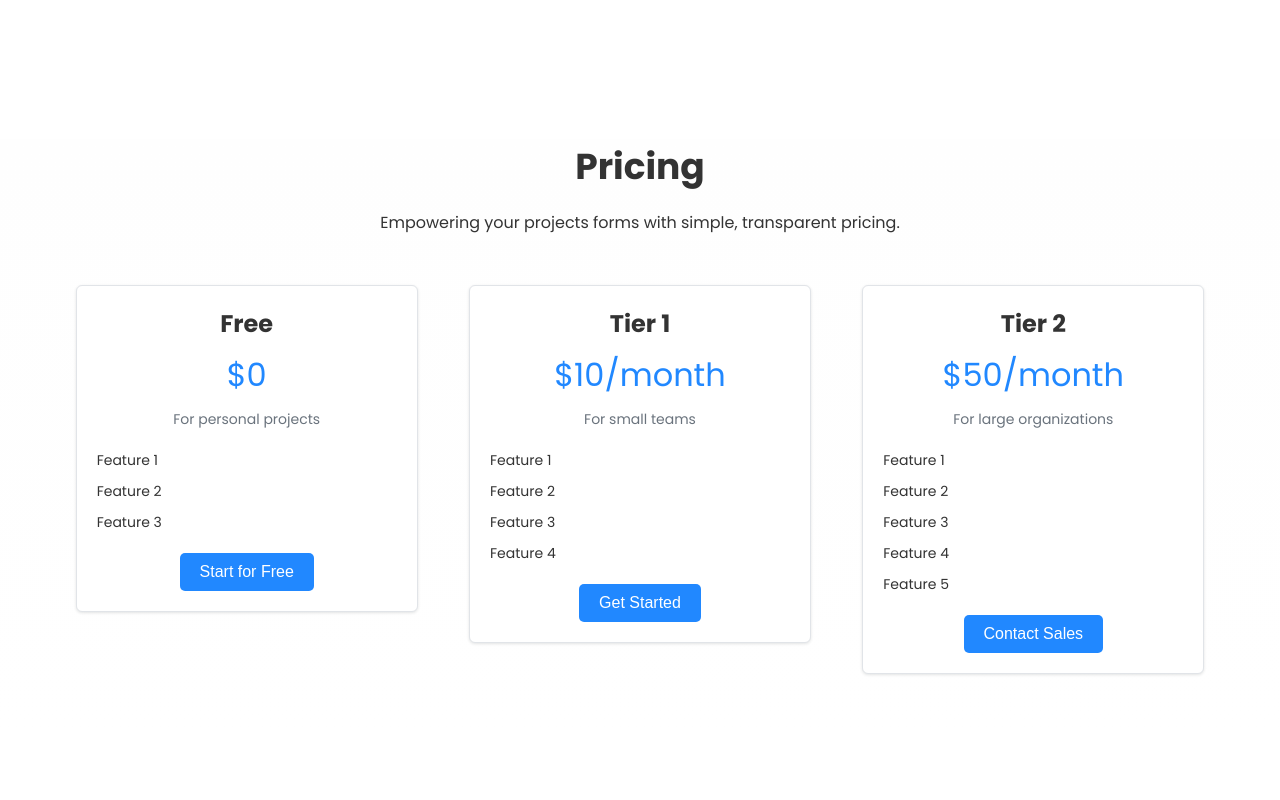
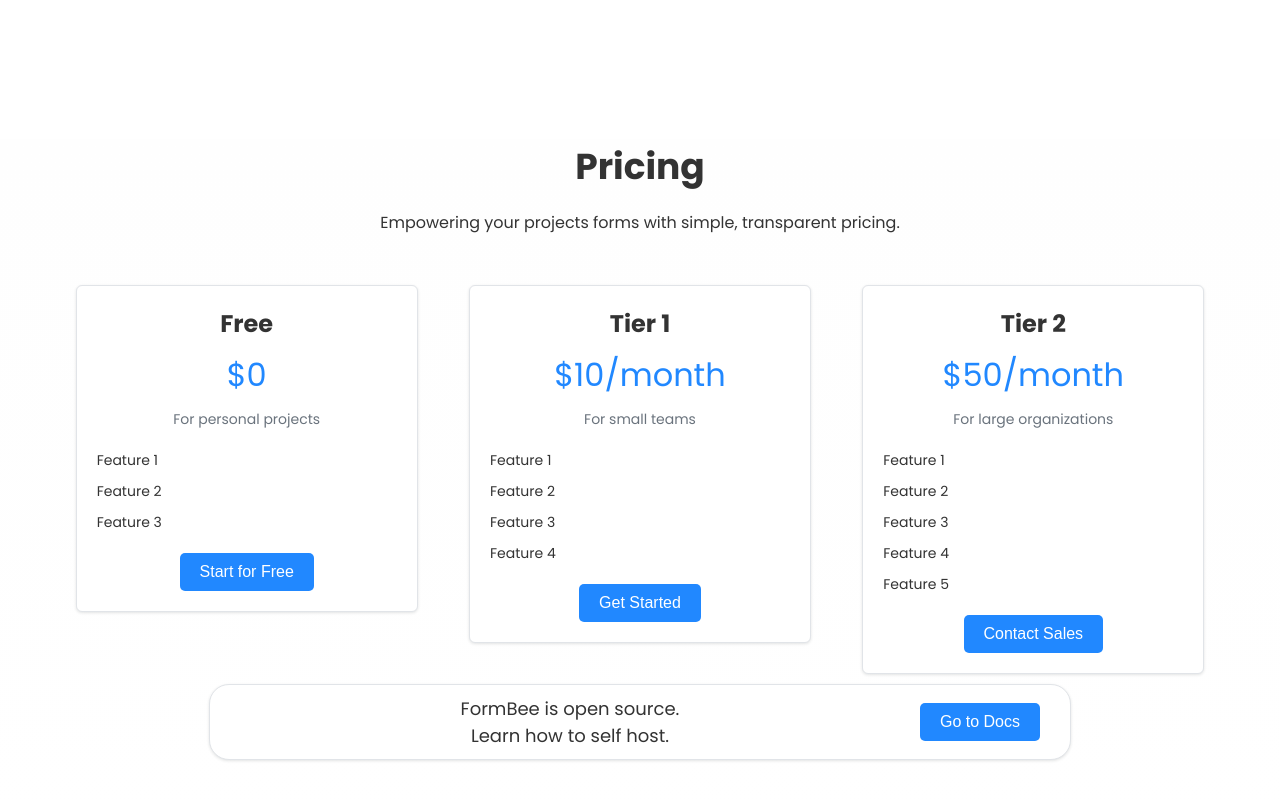
Before and after one commit to FormBee/FormBee, an Angular app in the folder client/FormBee/: page /home in a window 1280 px wide. Shown: the part 2950-3750 px from the top of the page. Before the commit the page ends 3684 px from the top, so only its background shows below. Built offline with nearby package versions, Linux system fonts and the light colour scheme.

Commit message:
Added self hosted option in pricing.

```diff
--- a/client/FormBee/src/app/landing-pricing/landing-pricing.component.html
+++ b/client/FormBee/src/app/landing-pricing/landing-pricing.component.html
@@ -1,10 +1,6 @@
 <div class="pricing-section">
     <h1>Pricing</h1>
     <p>Empowering your projects forms with simple, transparent pricing.</p>
-
-    <div class="self-hosted">
-        <!-- Add any self-hosted pricing details here -->
-    </div>
 
     <div class="prices">
         <div class="price-card free">
@@ -52,4 +48,13 @@
             </div>
         </div>
     </div>
+
+    <div class="self-hosted">
+        <div class="self-hosted-tag">
+            <div class="self-hosted-description">FormBee is open source. <br> Learn how to self host.</div>
+            <div class="self-hosted-action">
+                <button onclick="location.href='https://your-docs-url.com'">Go to Docs</button>
+            </div>
+        </div>
+    </div>
 </div>
--- a/client/FormBee/src/app/landing-pricing/landing-pricing.component.scss
+++ b/client/FormBee/src/app/landing-pricing/landing-pricing.component.scss
@@ -105,3 +105,46 @@
         }
     }
 }
+.self-hosted {
+    display: flex;
+    justify-content: center;
+    margin-bottom: 40px;
+
+    .self-hosted-tag {
+        background: #fff;
+        border: 1px solid #e1e4e8;
+        border-radius: 20px;
+        box-shadow: 0 1px 3px rgba(27,31,35,.12);
+        padding: 10px 30px;
+        font-size: 18px;
+        color: #333;
+        display: flex;
+        align-items: center;
+        justify-content: space-between;
+        width: 80%;
+        max-width: 800px;
+
+        .self-hosted-description {
+            flex-grow: 1;
+        }
+
+        .self-hosted-action {
+            margin-left: 20px;
+
+            button {
+                background-color: #2188ff;
+                color: white;
+                font-size: 16px;
+                padding: 10px 20px;
+                border: none;
+                border-radius: 5px;
+                cursor: pointer;
+                transition: background-color 0.3s ease;
+
+                &:hover {
+                    background-color: #0366d6;
+                }
+            }
+        }
+    }
+}
```
